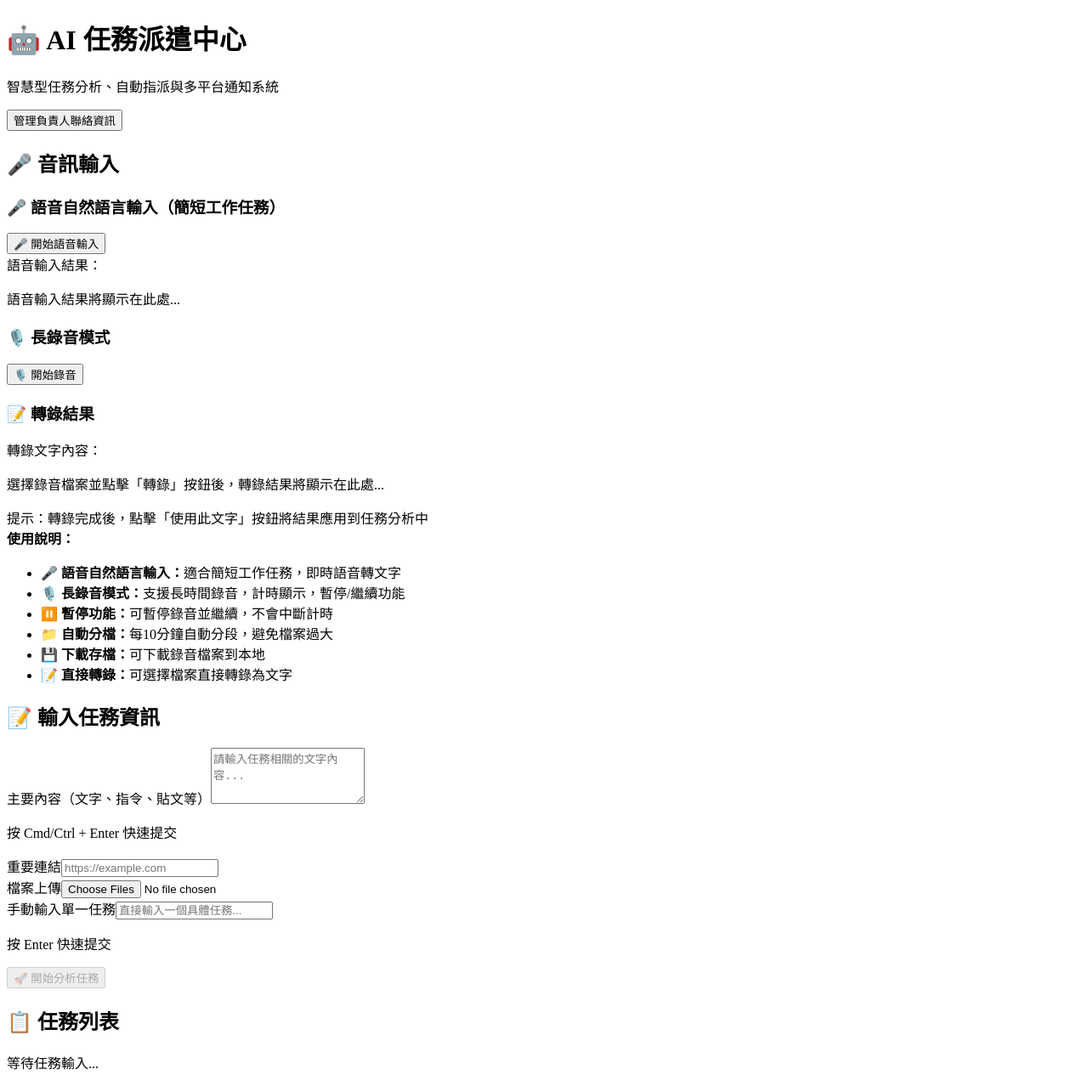
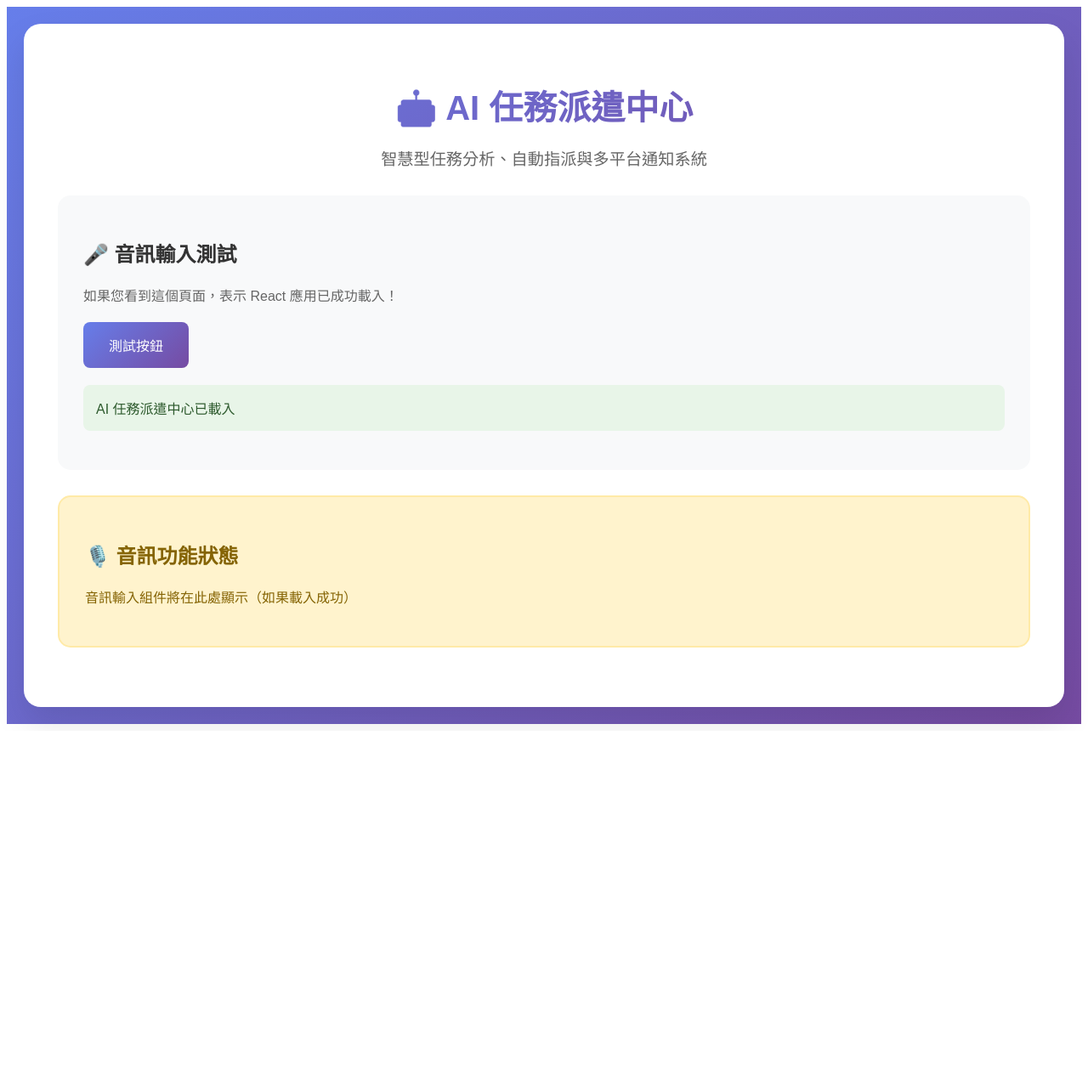
Before and after one commit to kn713606pp/ai-task-dispatch-center, a React (Vite) app: page / in a window 1280 px wide. Shown: the whole page at 85% size. After the commit the page ends 860 px from the top, so only its background shows below. Built offline with nearby package versions, Linux system fonts and the light colour scheme.

Commit message:
Created diagnostic version to identify white screen issue

```diff
--- a/App.tsx
+++ b/App.tsx
@@ -1,189 +1,99 @@
 import React, { useState, useCallback } from 'react';
-import { Header } from './components/Header';
-import { InputSection } from './components/InputSection';
-import { OutputSection } from './components/OutputSection';
-import { LoadingSpinner } from './components/LoadingSpinner';
-import { processInputs } from './services/geminiService';
-import { triggerDataPersistenceWorkflow, triggerNotificationService } from './services/opalService';
-import type { Task, BackendStatus, Assignee, NotificationPayload } from './types';
-import { AssigneeManager } from './components/AssigneeManager';
-import { AudioProcessor } from './components/AudioProcessor';
-
-const ASSIGNEE_NAMES = ['艾蜜莉', '班傑明', '克蘿伊', '丹尼爾', '奥莉薇亞'];
 
 const App: React.FC = () => {
-    const [tasks, setTasks] = useState<Task[] | null>(null);
-    const [summary, setSummary] = useState<string>('等待輸入...');
-    const [isAnalyzing, setIsAnalyzing] = useState<boolean>(false);
-    const [isDispatching, setIsDispatching] = useState<boolean>(false);
-    const [backendStatus, setBackendStatus] = useState<BackendStatus | null>(null);
-    const [error, setError] = useState<string | null>(null);
-    const [isManagerOpen, setIsManagerOpen] = useState<boolean>(false);
-    const [assignees, setAssignees] = useState<Assignee[]>(() =>
-        ASSIGNEE_NAMES.map(name => ({
-            name,
-            lineId: '',
-            gmail: ''
-        }))
-    );
-
-    const handleAudioTranscription = useCallback((transcription: string) => {
-        // 將轉錄文字作為輸入進行分析
-        handleAnalyze(transcription, '', [], '');
-    }, []);
-
-    const handleAnalyze = useCallback(async (text: string, url: string, files: File[], manualTask: string) => {
-        if (!text && !url && files.length === 0 && !manualTask) {
-            alert('請至少輸入文字、連結、檔案或手動輸入任務。');
-            return;
-        }
-
-        setIsAnalyzing(true);
-        setError(null);
-        setTasks(null);
-        setSummary('摘要生成中...');
-        setBackendStatus(null);
-
-        try {
-            const aiResponse = await processInputs(text, url, files, manualTask);
-
-            if (aiResponse) {
-                setTasks(aiResponse.tasks);
-                setSummary(aiResponse.summary || "無須總結，輸入為簡短指令。");
-            } else {
-                 throw new Error("AI 模型未能產生有效的輸出。");
-            }
-        } catch (err: unknown) {
-            const errorMessage = err instanceof Error ? err.message : '發生未知錯誤';
-            console.error("Processing error:", errorMessage);
-            setError(`錯誤: AI 處理失敗。詳情請查看控制台。(${errorMessage})`);
-            setSummary("無法生成摘要。");
-        } finally {
-            setIsAnalyzing(false);
-        }
-    }, []);
-
-    const handleDispatch = useCallback(async () => {
-        if (!tasks) {
-            alert('沒有可派遣的任務。');
-            return;
-        }
-        setIsDispatching(true);
-        const initialStatus: BackendStatus = {
-            firestore: '準備中...',
-            sheets: '等待中...',
-            docs: '等待中...',
-            notification: '等待手動觸發「負責人通知」'
-        };
-        setBackendStatus(initialStatus);
-
-        await triggerDataPersistenceWorkflow(
-            tasks,
-            summary,
-            (update) => {
-                setBackendStatus(prevStatus => ({
-                    ...prevStatus!,
-                    [update.step]: update.message,
-                }));
-            }
-        );
-        setIsDispatching(false);
-    }, [tasks, summary]);
-
-    const handleSendNotification = useCallback(async () => {
-        if (!backendStatus || !backendStatus.notification.includes('等待') || !tasks) {
-            alert('通知已在發送中、已完成或沒有任務可通知。');
-            return;
-        }
-
-        // 智慧型通知邏輯：將任務按負責人分組
-        const notificationsMap = new Map<string, { assignee: Assignee; tasks: Task[] }>();
-
-        for (const task of tasks) {
-            const assigneeInfo = assignees.find(a => a.name === task.assignee);
-            if (!assigneeInfo) {
-                console.warn(`找不到負責人 "${task.assignee}" 的聯絡資訊，將跳過此任務的通知。`);
-                continue;
-            }
-
-            if (!assigneeInfo.lineId && !assigneeInfo.gmail) {
-                 alert(`負責人 "${assigneeInfo.name}" 尚未設定 Line 或 Gmail 聯絡資訊，無法發送通知。請先至「管理負責人聯絡資訊」面板中設定。`);
-                 return; // 中斷發送流程
-            }
-
-            if (!notificationsMap.has(assigneeInfo.name)) {
-                notificationsMap.set(assigneeInfo.name, { assignee: assigneeInfo, tasks: [] });
-            }
-            notificationsMap.get(assigneeInfo.name)!.tasks.push(task);
-        }
-
-        const notificationPayloads: NotificationPayload[] = Array.from(notificationsMap.values());
-
-        if (notificationPayloads.length === 0) {
-            alert('所有任務負責人均未設定聯絡資訊，無法發送任何通知。');
-            return;
-        }
-
-        await triggerNotificationService(notificationPayloads, (update) => {
-            setBackendStatus(prevStatus => ({
-                ...prevStatus!,
-                [update.step]: update.message,
-            }));
-        });
-    }, [backendStatus, tasks, assignees]);
-
-    const handleUpdateTasks = useCallback((newTasks: Task[]) => {
-        setTasks(newTasks);
-    }, []);
-
-    const handleDeleteTasks = useCallback((taskIds: string[]) => {
-        if (tasks) {
-            const updatedTasks = tasks.filter(task => !taskIds.includes(task.id));
-            setTasks(updatedTasks.length > 0 ? updatedTasks : null);
-        }
-    }, [tasks]);
-
-    const handleUpdateSummary = useCallback((newSummary: string) => {
-        setSummary(newSummary);
-    }, []);
+    const [message, setMessage] = useState('AI 任務派遣中心已載入');
 
     return (
-        <div className="max-w-6xl mx-auto p-4 md:p-8">
-            <Header />
+        <div style={{
+            padding: '20px',
+            fontFamily: 'Arial, sans-serif',
+            background: 'linear-gradient(135deg, #667eea 0%, #764ba2 100%)',
+            minHeight: '100vh'
+        }}>
+            <div style={{
+                maxWidth: '1200px',
+                margin: '0 auto',
+                background: 'white',
+                borderRadius: '20px',
+                padding: '40px',
+                boxShadow: '0 20px 40px rgba(0,0,0,0.1)'
+            }}>
+                <header style={{ textAlign: 'center', marginBottom: '30px' }}>
+                    <h1 style={{
+                        fontSize: '2.5em',
+                        marginBottom: '10px',
+                        background: 'linear-gradient(135deg, #667eea 0%, #764ba2 100%)',
+                        WebkitBackgroundClip: 'text',
+                        WebkitTextFillColor: 'transparent'
+                    }}>
+                        🤖 AI 任務派遣中心
+                    </h1>
+                    <p style={{ fontSize: '1.2em', color: '#666' }}>
+                        智慧型任務分析、自動指派與多平台通知系統
+                    </p>
+                </header>
 
-            <div className="text-right mb-4 -mt-6">
-                <button
-                    onClick={() => setIsManagerOpen(true)}
-                    className="px-4 py-2 bg-white border border-gray-300 text-sm font-medium text-gray-700 rounded-lg hover:bg-gray-50 transition shadow-sm"
-                >
-                    管理負責人聯絡資訊
-                </button>
+                <main>
+                    <div style={{
+                        background: '#f8f9fa',
+                        borderRadius: '15px',
+                        padding: '30px',
+                        marginBottom: '30px'
+                    }}>
+                        <h2 style={{
+                            color: '#333',
+                            marginBottom: '20px',
+                            fontSize: '1.5em'
+                        }}>
+                            🎤 音訊輸入測試
+                        </h2>
+                        <p style={{ color: '#666', marginBottom: '20px' }}>
+                            如果您看到這個頁面，表示 React 應用已成功載入！
+                        </p>
+                        <button
+                            onClick={() => setMessage('按鈕點擊成功！React 功能正常')}
+                            style={{
+                                background: 'linear-gradient(135deg, #667eea 0%, #764ba2 100%)',
+                                color: 'white',
+                                border: 'none',
+                                padding: '15px 30px',
+                                borderRadius: '8px',
+                                fontSize: '16px',
+                                cursor: 'pointer',
+                                transition: 'transform 0.2s'
+                            }}
+                            onMouseOver={(e) => e.currentTarget.style.transform = 'translateY(-2px)'}
+                            onMouseOut={(e) => e.currentTarget.style.transform = 'translateY(0)'}
+                        >
+                            測試按鈕
+                        </button>
+                        <p style={{
+                            marginTop: '20px',
+                            padding: '15px',
+                            background: '#e8f5e8',
+                            borderRadius: '8px',
+                            color: '#2d5a2d'
+                        }}>
+                            {message}
+                        </p>
+                    </div>
+
+                    <div style={{
+                        background: '#fff3cd',
+                        border: '2px solid #ffeaa7',
+                        borderRadius: '15px',
+                        padding: '30px',
+                        marginBottom: '30px'
+                    }}>
+                        <h2 style={{ color: '#856404', marginBottom: '20px' }}>
+                            🎙️ 音訊功能狀態
+                        </h2>
+                        <p style={{ color: '#856404' }}>
+                            音訊輸入組件將在此處顯示（如果載入成功）
+                        </p>
+                    </div>
+                </main>
             </div>
-
-            <main>
-                <AudioProcessor onTranscriptionComplete={handleAudioTranscription} />
-                <InputSection onProcess={handleAnalyze} isLoading={isAnalyzing} />
-                {isAnalyzing && <LoadingSpinner />}
-                <OutputSection
-                    tasks={tasks}
-                    summary={summary}
-                    backendStatus={backendStatus}
-                    error={error}
-                    onUpdateTasks={handleUpdateTasks}
-                    onDeleteTasks={handleDeleteTasks}
-                    onUpdateSummary={handleUpdateSummary}
-                    onDispatch={handleDispatch}
-                    isDispatching={isDispatching}
-                    onSendNotification={handleSendNotification}
-                />
-            </main>
-
-            <AssigneeManager
-                isOpen={isManagerOpen}
-                onClose={() => setIsManagerOpen(false)}
-                assignees={assignees}
-                onSave={setAssignees}
-            />
         </div>
     );
 };
```
